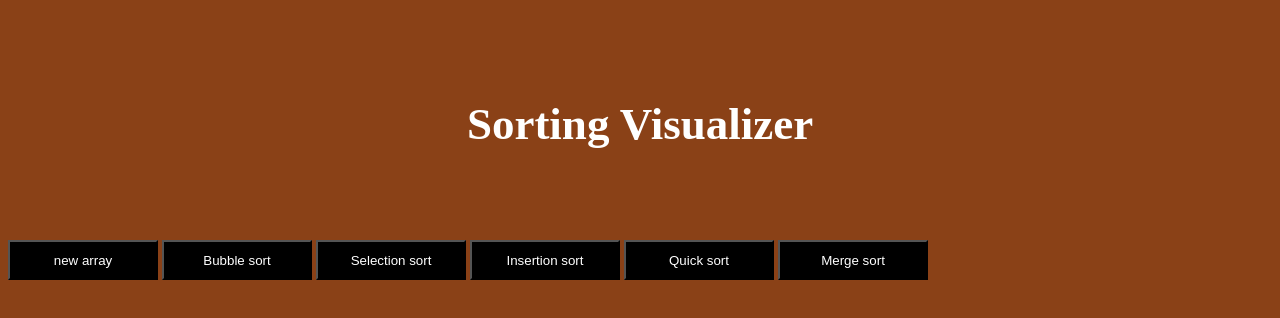
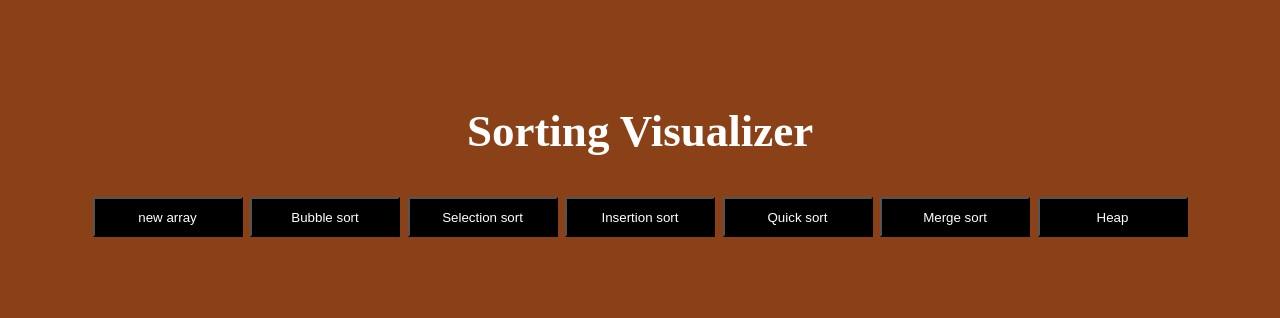
Before and after one commit to sm-123/sorting-visualizer, a plain HTML site: page js_files/index.html in a window 1280 px wide. Drawn offline with Linux system fonts and the light colour scheme.

Commit message:
text-align

```diff
--- a/js_files/index.html
+++ b/js_files/index.html
@@ -9,17 +9,24 @@
 
     </head>
     <body>
-        <div class="header">
-                <h1 id="myHeader" style="font-size:45px;">Sorting Visualizer</h1>
-        </div>
-        <div class="btn-group">
-            <button type="button1" class="btn-btn-info">new array</button>
-            <button type="button2" class="btn-btn-info">Bubble sort</button>
-            <button type="button3" class="btn-btn-info">Selection sort</button>
-            <button type="button4" class="btn-btn-info">Insertion sort</button>
-            <button type="button5" class="btn-btn-info">Quick sort</button>
-            <button type="button6" class="btn-btn-info">Merge sort</button>
-        </div>
+        <header>
+            <nav>
+                <div class="header">
+                    <h1 id="myHeader" style="font-size:45px;">Sorting Visualizer</h1>
+
+                <div class="btn-group">
+
+                    <button type="button1" class="btn-btn-info">new array</button>
+                    <button type="buttonA"  class="btn-btn-info" >Bubble sort</button>
+                    <button type="buttonA"  class="btn-btn-info">Selection sort</button>
+                    <button type="buttonA"  class="btn-btn-info">Insertion sort</button>
+                    <button type="buttonA"  class="btn-btn-info">Quick sort</button>
+                    <button type="buttonA"  class="btn-btn-info">Merge sort</button>
+                    <button style="margin-right: 0px;" class="btn-btn-info">Heap</button>
+                </div>
+            </div>
+            </nav>
+        </header>
 
     </body>
 </html>
--- a/js_files/sorting.css
+++ b/js_files/sorting.css
@@ -11,14 +11,12 @@ body {
 
   #button1 {
       text-align: left;
+
   }
 
-  #button2,
-  #button3,
-  #button4,
-  #button5,
-  #button6 {
+  #buttonA {
     text-align: right;
+
   }
 
   .btn-btn-info {
```
